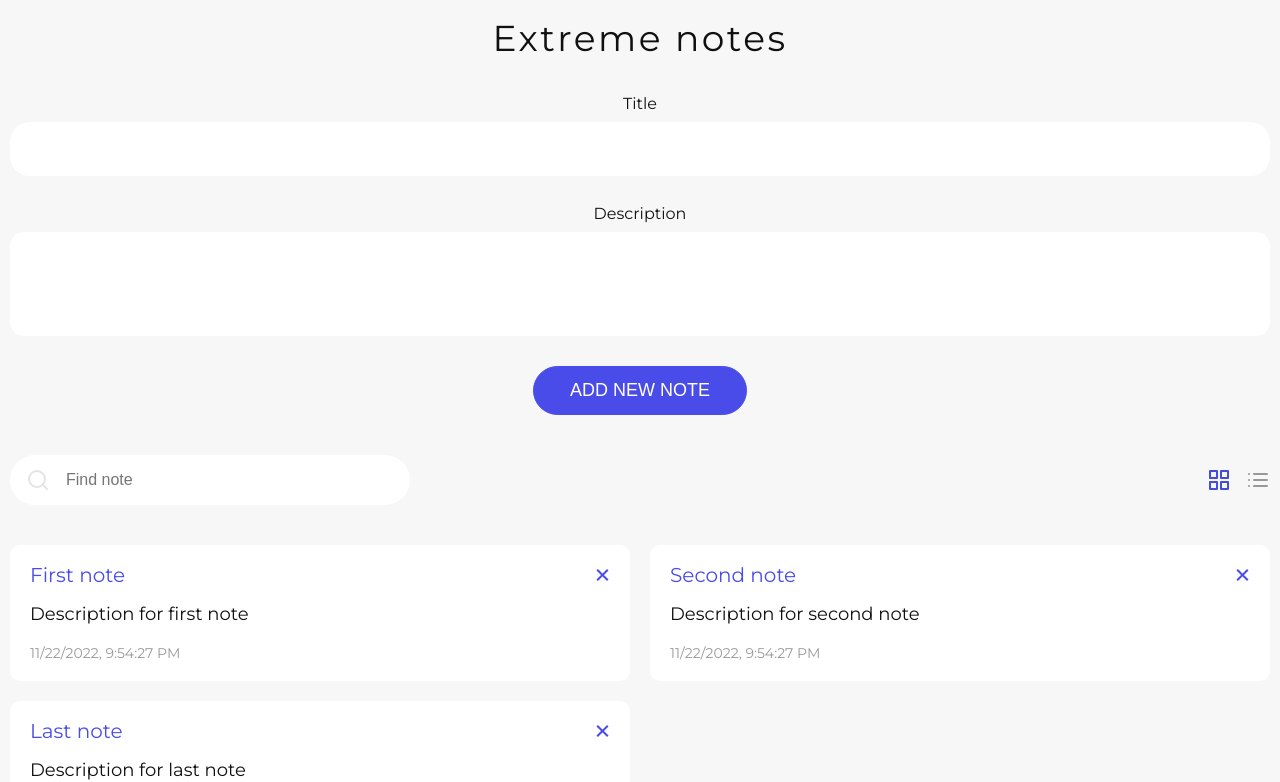
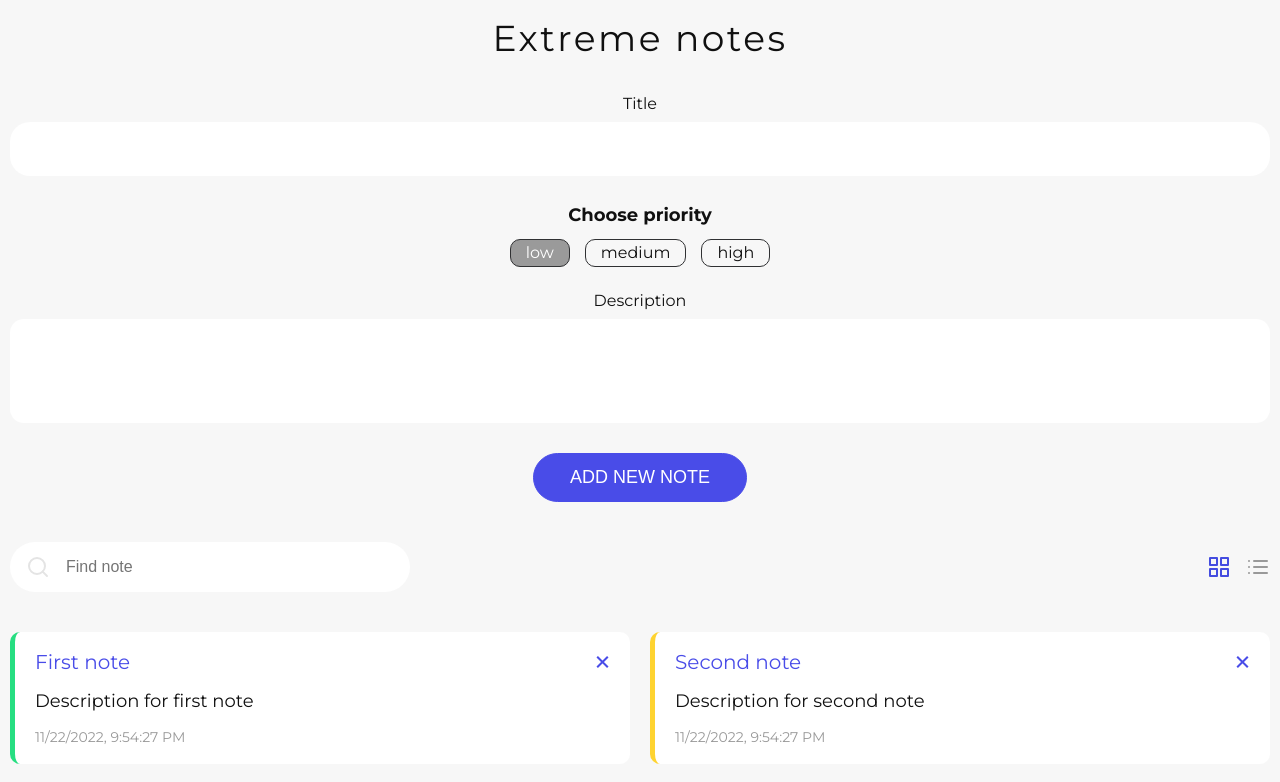
Before and after one commit to Grinch3214/extreme-notes, a Vue app: page / in a window 1280 px wide. Shown: the top 782 px of the page. Built offline with nearby package versions, Linux system fonts and the light colour scheme.

Commit message:
adding priority radio-buttons

```diff
--- a/src/App.vue
+++ b/src/App.vue
@@ -8,7 +8,11 @@
 						<h1 class="note__title">{{ title }}</h1>
 					</div>
 					<message-vue v-if="message" :message="message" />
-					<new-note :note="note" @addNewNote="addNote" />
+					<new-note
+						:note="note"
+						@addNewNote="addNote"
+					/>
+
 						<div class="note__filter">
 
 							<search-vue
@@ -56,25 +60,34 @@ export default {
 		message: null,
 		note: {
 			title: '',
-			descr: ''
+			descr: '',
+			priority: 'low'
 		},
 		notes: [
 			{
 				title: 'First note',
 				descr: 'Description for first note',
-				date: new Date(Date.now()).toLocaleString()
+				date: new Date(Date.now()).toLocaleString(),
+				priority: 'low'
 			},
 			{
 				title: 'Second note',
 				descr: 'Description for second note',
-				date: new Date(Date.now()).toLocaleString()
+				date: new Date(Date.now()).toLocaleString(),
+				priority: 'medium'
 			},
 			{
 				title: 'Last note',
 				descr: 'Description for last note',
-				date: new Date(Date.now()).toLocaleString()
+				date: new Date(Date.now()).toLocaleString(),
+				priority: 'high'
 			},
 		],
+		priorities: [
+			{ title: 'low' },
+			{ title: 'medium' },
+			{ title: 'high' }
+		]
 	}),
 	computed: {
 		notesFilter() {
@@ -95,7 +108,7 @@ export default {
 	},
 	methods: {
 		addNote() {
-			let { title, descr } = this.note;
+			let { title, descr, priority } = this.note;
 
 			if (title === '') {
 				this.message = 'Title can`t be blank'
@@ -105,12 +118,14 @@ export default {
 			this.notes.push({
 				title,
 				descr,
+				priority,
 				date: new Date(Date.now()).toLocaleString()
 			});
 
 			this.message = null;
 			this.note.title = '',
-			this.note.descr = ''
+			this.note.descr = '',
+			this.note.priority = 'low'
 		},
 		removeNote(index) {
 			this.notes.splice(index, 1);
--- a/src/components/NewNote.vue
+++ b/src/components/NewNote.vue
@@ -2,6 +2,17 @@
   <div class="new-note">
 		<label>Title</label>
     <input class="new-note__title" v-model="note.title" type="text" />
+		<div class="new-note__priority">
+			<p>Choose priority</p>
+			<input v-model="note.priority" type="radio" name="priority" id="low" value="low" checked>
+			<label for="low">low</label>
+
+			<input v-model="note.priority" type="radio" name="priority" id="medium" value="medium">
+			<label for="medium">medium</label>
+
+			<input v-model="note.priority" type="radio" name="priority" id="high" value="high">
+			<label for="high">high</label>
+		</div>
 		<label>Description</label>
     <textarea v-model="note.descr"></textarea>
     <button class="btn btnPrimary" @click="addNote">Add new note</button>
@@ -14,7 +25,11 @@ export default {
 		note: {
 			type: Object,
 			required: true,
-		}
+		},
+		// priorities: {
+		// 	type: Array,
+		// 	required: true,
+		// }
 	},
 	methods: {
 		addNote() {
@@ -31,5 +46,39 @@ export default {
 	&__title, textarea {
 		font-family: 'Montserrat', sans-serif;
 	}
+
+	// new-note__priority (radio-button)
+	&__priority {
+		margin-bottom: 26px;
+
+		&>p {
+			margin-bottom: 15px;
+			font-weight: 700;
+		}
+
+		input[type="radio"] {
+			display: none;
+		}
+
+		label {
+			display: inline-block;
+			padding: 5px 15px;
+			cursor: pointer;
+			border: 1px solid #303133;
+			border-radius: 10px;
+			margin-bottom: 0;
+			transition: all .3s ease;
+		}
+
+		label + input + label {
+			margin-left: 15px;
+		}
+
+		input[type="radio"]:checked+label,
+		label:hover {
+			background: #9a9a9a;
+			color: #fff;
+		}
+	}
 }
 </style>
--- a/src/components/NotesVue.vue
+++ b/src/components/NotesVue.vue
@@ -4,7 +4,12 @@
 			class="notes__note"
 			v-for="(note, index) in notes"
 			:key="index"
-			:class="{ column: !gridCards }"
+			:class="{
+				column: !gridCards,
+				'low': note.priority === 'low',
+				'medium': note.priority === 'medium',
+				'high': note.priority === 'high'
+			}"
 		>
 			<div class="notes__note-head">
 				<h2>{{ note.title }}</h2>
@@ -12,8 +17,8 @@
 			</div>
 			<div class="notes__note-body">
 				<p>{{ note.descr }}</p>
-				<span>{{ note.date }}</span>
 			</div>
+			<p class="notes__note-date">{{ note.date }}</p>
 		</div>
 	</div>
 </template>
@@ -40,12 +45,13 @@ export default {
 <style lang="scss">
 .notes {
 	display: flex;
-	align-items: center;
 	flex-flow: wrap;
 	padding: 40px 0;
 	gap: 20px;
 
 	&__note {
+		display: flex;
+    flex-flow: column;
 		padding: 20px;
 		background: #fff;
 		flex: 0 0 calc(50% - 10px);
@@ -87,13 +93,24 @@ export default {
 		}
 	}
 	&__note-body {
+		flex: 1;
 		&>p {
 			margin-bottom: 20px;
 		}
-		&>span {
-			font-size: 14px;
-			color: #999;
-		}
+	}
+
+	&__note-date {
+		font-size: 14px;
+		color: #999;
 	}
 }
+.low, .medium, .high {
+	border-left: 5px solid #26de81;
+}
+.medium {
+	border-color: #fed330;
+}
+.high {
+	border-color: #fc5c65;
+}
 </style>
```
